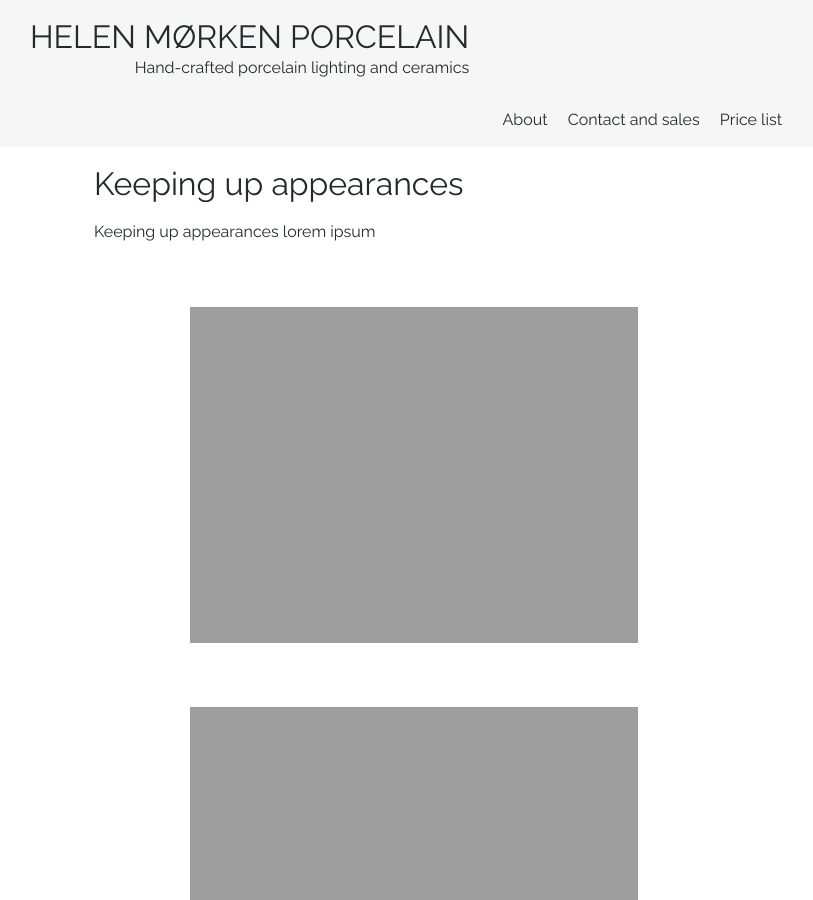
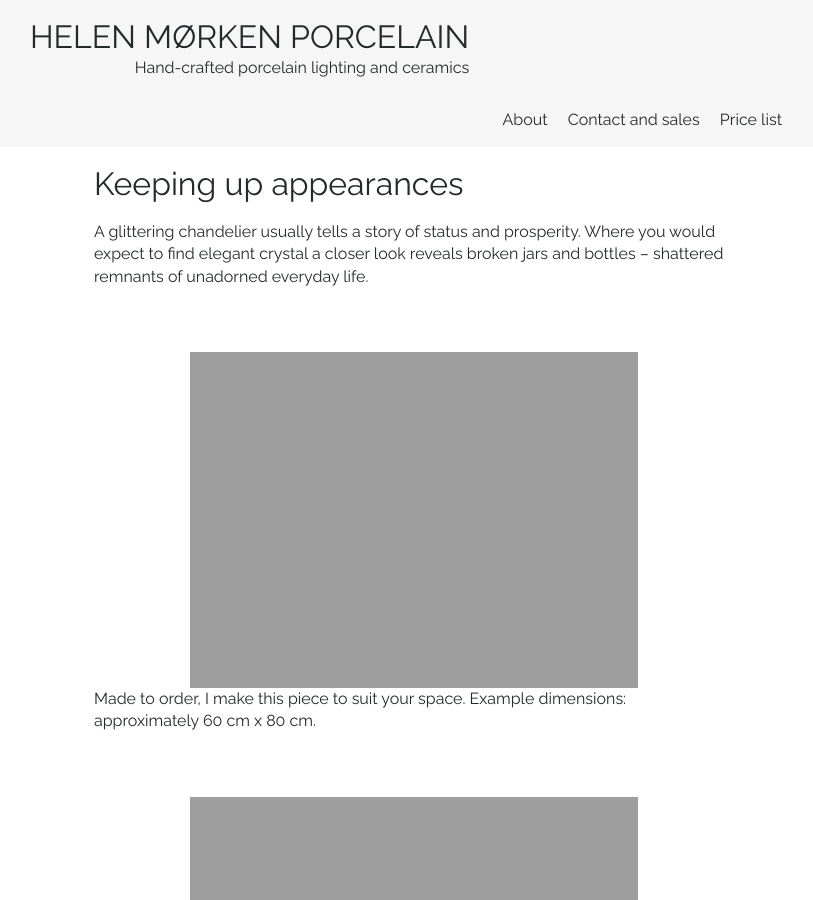
Before and after one commit to rebekkjm/helenmorkenno, a Jekyll site: the page built from _products/keeping-up-appearances.md, in a window 1280 px wide and 900 px high. Shown: the whole window, without its empty margins (226-1039 px from the left). Built offline with Jekyll 4.4.1, drawn with Linux system fonts in a browser that asks for light colours.

Commit message:
text for keeping up appearences

```diff
--- a/_products/keeping-up-appearances.md
+++ b/_products/keeping-up-appearances.md
@@ -5,10 +5,10 @@ order: 6
 image: "Keeping_up_appearances1.jpg"
 ---
 
-Keeping up appearances lorem ipsum
+A glittering chandelier usually tells a story of status and prosperity. Where you would expect to find elegant crystal a closer look reveals broken jars and bottles – shattered remnants of unadorned everyday life.
 
 ![Large chandelier made of broken glass]({{ site.github.url }}/img/Keeping_up_appearances1.jpg)
-
+Made to order, I make this piece to suit your space. Example dimensions: approximately 60 cm x 80 cm.
 ![Details of broken glass]({{ site.github.url }}/img/Keeping_up_appearances2.jpg)
 
 ![Large chandelier made of broken glass]({{ site.github.url }}/img/Keeping_up_appearances3.jpg)
```
